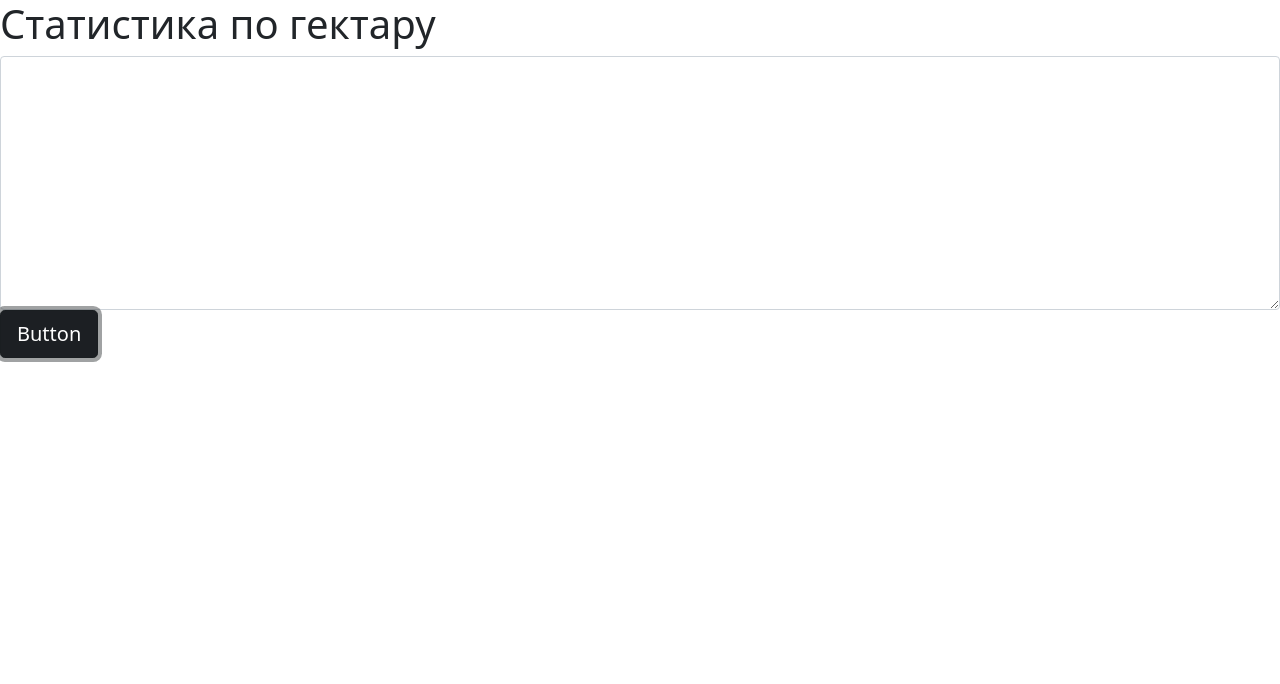
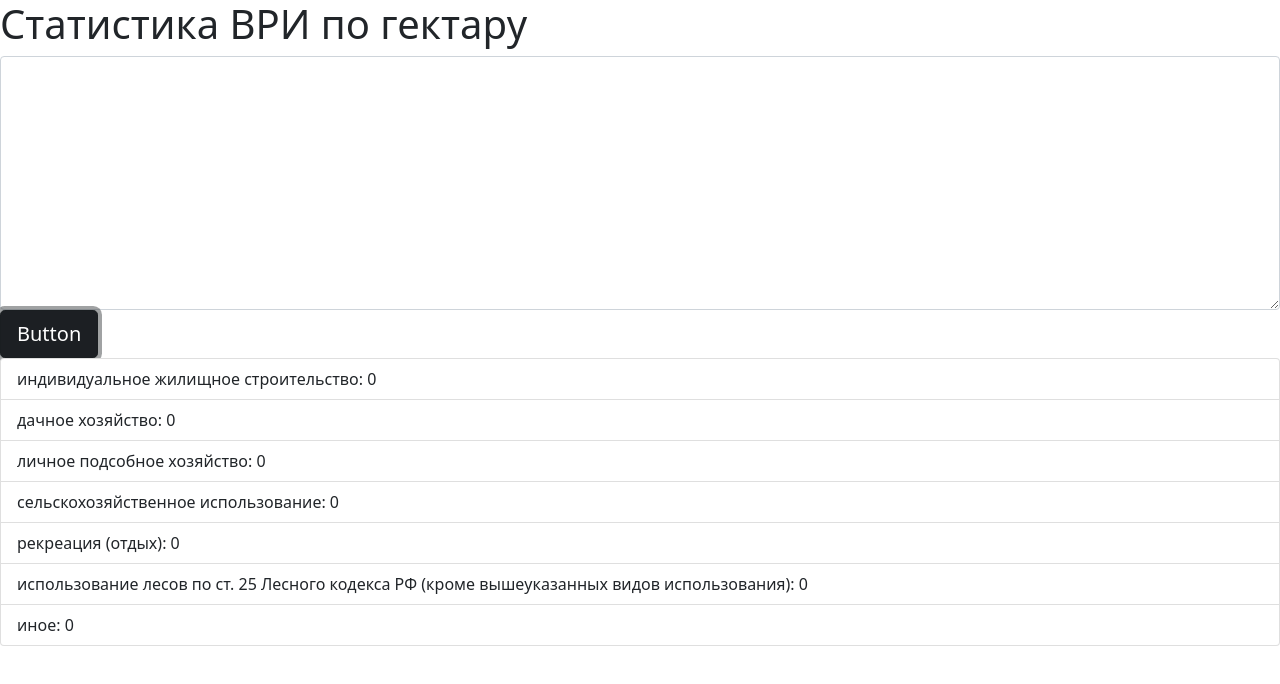
Before and after one commit to Kiriuha-lucky/Stat_gek, a website built with webpack: page src/template.html in a window 1280 px wide. Both pictures are taken after a click on the button "Button". Built offline with nearby package versions, Linux system fonts and the light colour scheme.

Commit message:
add count function

```diff
--- a/src/gektar.js
+++ b/src/gektar.js
@@ -1,51 +1,15 @@
+import statList from "./statList";
+import statListFilter from "./statListFilter";
+
 'use strict';
 
-// let str = document.querySelector('#vri');
-
-let str = `2.3 Блокированная жилая застройка; 1.16 Ведение личного подсобного хозяйства на полевых участках; 11.0 Водные объекты; 1.20 Выпас сельскохозяйственных животных; 1.2 Выращивание зерновых и иных сельскохозяйственных культур; 1.4 Выращивание тонизирующих, лекарственных, цветочных культур; 2.2 Для ведения личного подсобного хозяйства (приусадебный земельный участок); 2.1 Для индивидуального жилищного строительства; 10.1 Заготовка древесины; 10.3 Заготовка лесных ресурсов; 1.9 Звероводство; 10.2 Лесные плантации; 1.14 Научное обеспечение сельского хозяйства; 1.18 Обеспечение сельскохозяйственного производства; 2.7 Обслуживание жилой застройки; 1.3 Овощеводство; 1.17 Питомники; 5.2 Природно-познавательный туризм; 6.0 Производственная деятельность; 1.10 Птицеводство; 1.12 Пчеловодство; 1.13 Рыбоводство; 1.5 Садоводство; 1.11 Свиноводство; 1.19 Сенокошение; 1.8 Скотоводство; 2.5 Среднеэтажная жилая застройка; 5.2.1 Туристическое обслуживание; 1.15 Хранение и переработка сельскохозяйственной продукции
-Ведение садоводства; Магазины; Общественное питание; Предоставление коммунальных услуг; Связь; садоводство
-Земельные участки (территории) общего пользования; Охрана природных территорий
-Ведение садоводства; Магазины; Общественное питание; Предоставление коммунальных услуг; Связь; садоводство
-Ведение садоводства; садоводство
-Ведение садоводства; Магазины; Общественное питание
-Ведение садоводства; садоводство
-Ведение садоводства
-для индивидуального жилищного строительства
-Земельные участки (территории) общего пользования; Охрана природных территорий
-ведение огородничества; гостиничное обслуживание; для ведения личного подсобного хозяйства (приусадебный земельный участок); для индивидуального жилищного строительства; магазины
-Ведение садоводства; садоводство
-Объекты административно-делового назначения; Объекты инженерно-технического обеспечения; Объекты культурно-досугового назначения; Объекты общественного питания; Объекты отдыха и туризма; Объекты спорта; Объекты торгового назначения
-Ведение садоводства
-Охрана природных территорий
-Охрана природных территорий
-Охрана природных территорий
-Охрана природных территорий
-ведение огородничества
-Ведение личного подсобного хозяйства (ЛПХ); Индивидуальные жилые дома
-Охрана природных территорий
-Охрана природных территорий
-Ведение дачного хозяйства; садоводство
-садоводство
-1.16 Ведение личного подсобного хозяйства на полевых участках
-
-`;
+let str = document.querySelector('#vri');
 
 let vriButton = document.querySelector('.vri__button');
 
-function customSort(obj, lastkey) {
-    let res = {};
-    Object.keys(obj).sort(function (a, b) {
-        return a == lastkey ? true : b == lastkey ? false : a > b;
-    }).forEach(function (key) {
-        res[key] = obj[key];
-    });
-    return res;
-};
-
 
 let stat = (str) => {
-    // let replaceNumber = str.value.replace(/[0-9,.]/g, '');
-    let replaceNumber = str.replace(/[0-9,.]/g, '');
+    let replaceNumber = str.value.replace(/[0-9,.]/g, '');
 
     let arr = replaceNumber.split(/\n|;/).map((a) => a.toLowerCase()).map((a) => a.trim()).filter(element => element !== "");
 
@@ -60,89 +24,65 @@ let stat = (str) => {
 
     arr.map((a) => { return toObj(a) });
 
-    console.log(obj);
-
-    Object.keys(obj).sort().forEach(function(key) {
+    Object.keys(obj).sort().forEach(function (key) {
         var value = obj[key];
         delete obj[key];
         obj[key] = value;
     });
 
-    console.log("obj", obj);
-    console.log(typeof obj);
+    return obj;
+};
+
+let sumAllViews = 0;
 
 
+let countAllViews = () => {
+    let allViewsArray = Object.entries(stat(str));
+    console.log(666, allViewsArray);
 
-    // let objectArray = Object.entries(obj);
-
-    // let ar = [];
-
-    // console.log(ar);
-
-    // objectArray.forEach(([key, value]) => {
-    //     ar.push({ key, value: +value })
-    // })
-
-    // return ar.sort((a, b) => b.value - a.value);
-
-    // console.log(arr);
-}
+    return(allViewsArray.reduce((acc, cur)=>acc+cur[1], 0));
+};
 
 let root = document.querySelector('.root');
 
+let sumVri = (statList, statListFilter, arr) => {
+    let keys = Object.keys(statList);
 
 
+    let countVri = (key) => {
+        let arrVri = statListFilter[key];
 
-let statList = {
-    izhs: {
-        name: 'для индивидуального жилищного строительства',
-        count: 0
-    },
-
-}
-
-let statListFilter = {
-    izhs: [
-        'для индивидуального жилищного строительства',
-        'для ведения личного подсобного хозяйства (приусадебный земельный участок)'
-    ]
-};
-
-let sumVri = (stat, arr) => {
-    let arrVri = {};
-
-    let keys = Object.keys(stat);
-    console.log(keys);
-
-    let obj = arr.map((a) => a[key]);
-    // .reduce((acc, el) => ({ ...acc, ...el }), {});
+        let sum = arrVri.reduce((acc, cur)=>arr[cur] ? acc + arr[cur]: acc, 0);
 
 
-    console.log(obj);
+        return sum;
+    };
 
-    let sum = (ar) => ar.reduce((acc, cur) => acc + obj[cur], 0);
+    keys.map((key) =>{
+        statList[key].count = countVri(key);
+        sumAllViews = sumAllViews - countVri(key);
+    });
 
-    keys.map((key) => arrVri[key] = sum(stat[key]));
-
-    console.log(arrVri);
-
+    statList.other.count = sumAllViews;
 
 };
 
 
 let render = (arr) => {
     console.log(arr);
-    sumVri(statListFilter, stat(str));
+    sumAllViews = countAllViews();
+    sumVri(statList, statListFilter, arr);
+
+    let statListArray = Object.entries(statList);
 
     let fragment = document.createDocumentFragment();
 
     let ul = document.createElement('ul');
     ul.className = "list-group";
 
-    arr.forEach(({ key, value }) => {
-        // console.log(key);
+    statListArray.map((st) => {
         let li = document.createElement('li');
-        li.innerHTML = `${key}: ${value}`;
+        li.innerHTML = `${st[1].name}: ${st[1].count}`;
         li.className = "list-group-item";
         return ul.appendChild(li)
     });
--- /dev/null
+++ b/src/statList.js
@@ -0,0 +1,32 @@
+let statList = {
+    izhs: {
+        name: 'индивидуальное жилищное строительство',
+        count: 0
+    },
+    dachnoe: {
+        name: 'дачное хозяйство',
+        count: 0
+    },
+    lph: {
+        name: 'личное подсобное хозяйство',
+        count: 0
+    },
+    sh: {
+        name: 'сельскохозяйственное использование',
+        count: 0
+    },
+    recr: {
+        name: 'рекреация (отдых)',
+        count: 0
+    },
+    les: {
+        name: 'использование лесов по ст. 25 Лесного кодекса РФ (кроме вышеуказанных видов использования)',
+        count: 0
+    },
+    other: {
+        name: 'иное',
+        count: 0
+    },
+};
+
+export default statList;
--- /dev/null
+++ b/src/statListFilter.js
@@ -0,0 +1,58 @@
+let statListFilter = {
+    izhs: [
+        'для индивидуального жилищного строительства',
+        'для ведения личного подсобного хозяйства (приусадебный земельный участок)',
+        'ведение садоводства',
+        'индивидуальные жилые дома'
+    ],
+    dachnoe: [
+        'ведение огородничества',
+        'ведение дачного хозяйства',
+        'огородничество',
+        'садоводство'
+    ],
+    lph: [
+        'ведение личного подсобного хозяйства на полевых участках',
+        'ведение личного подсобного хозяйства (лпх)'
+    ],
+    sh: [
+        'сенокошение',
+        'скотоводство',
+        'выпас сельскохозяйственных животных',
+        'выращивание зерновых и иных сельскохозяйственных культур',
+        'выращивание лесных плодовых ягодных декоративных растений лекарственных растений',
+        'выращивание льна и конопли',
+        'выращивание тонизирующих лекарственных цветочных культур',
+        'звероводство',
+        'обеспечение сельскохозяйственного производства',
+        'овощеводство',
+        'птицеводство',
+        'пчеловодство',
+        'растениеводство',
+        'свиноводство',
+        'сельскохозяйственное использование'
+    ],
+    recr: [
+        'гостиничное обслуживание',
+        'курортная деятельность',
+        'обеспечение спортивно-зрелищных мероприятий',
+        'объекты отдыха и туризма',
+        'отдых (рекреация)',
+        'охота и рыбалка',
+        'развлекательные мероприятия',
+        'развлечения',
+        'туристическое обслуживание'
+
+    ],
+    les: [
+        'заготовка древесины',
+        'заготовка лесных ресурсов',
+        'лесные плантации',
+        'резервные леса'
+    ],
+    other: [
+        ''
+    ],
+};
+
+export default statListFilter;
--- a/src/template.html
+++ b/src/template.html
@@ -14,7 +14,7 @@
 </head>
 
 <body>
-    <h1 class="title">Статистика по гектару</h1>
+    <h1 class="title">Статистика ВРИ по гектару</h1>
     <textarea name="vri" id="vri" class='vri form-control' cols="30" rows="10"></textarea>
     <button type='button' class="vri__button btn btn-dark btn-lg">Button</button>
     <div class="root"></div>
```
